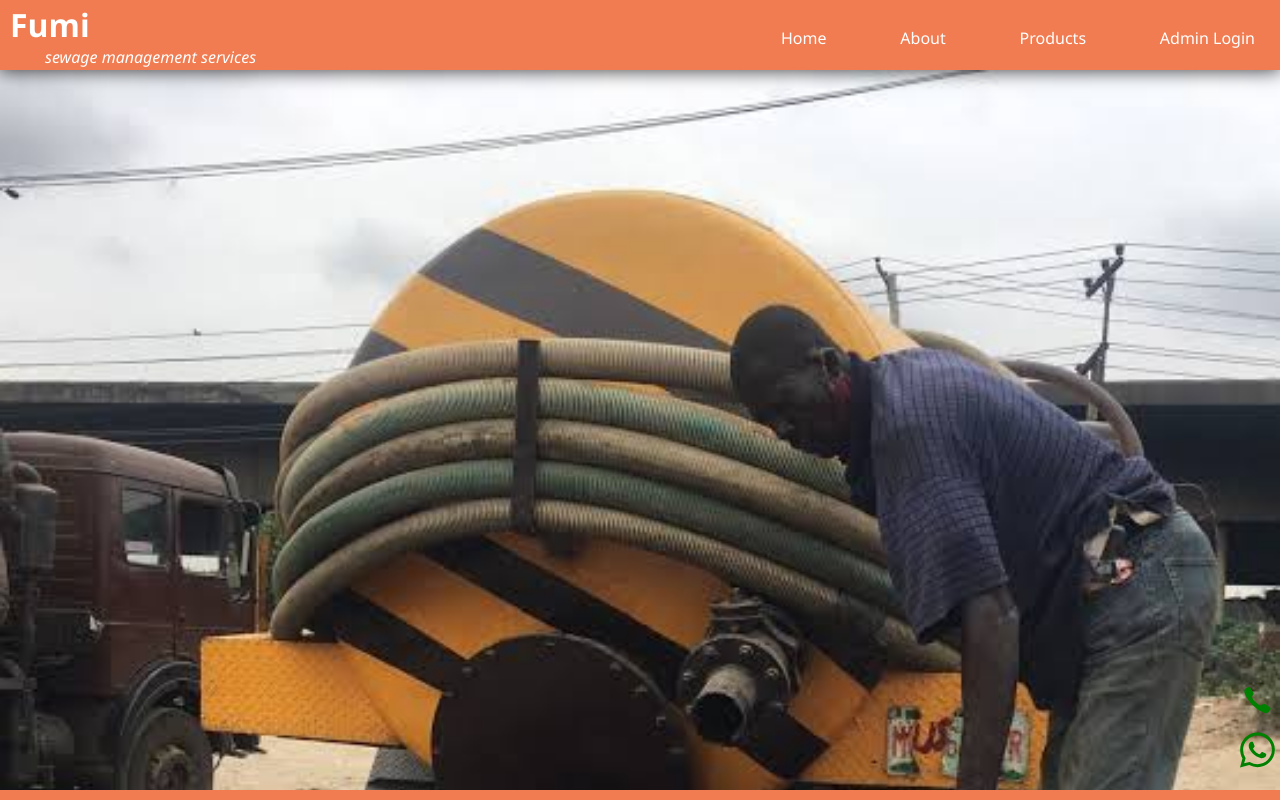
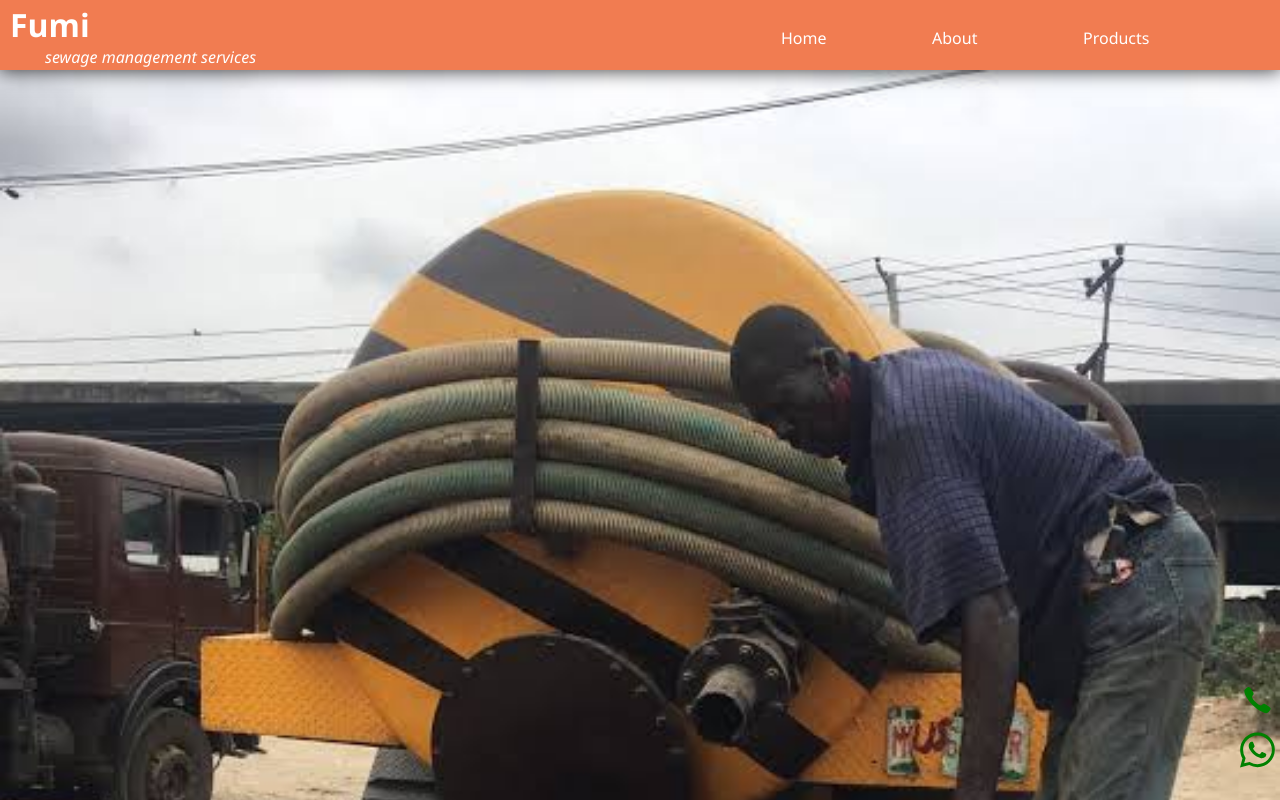
Before and after one commit to AjibadeHassan/Waste-management, a React (Create React App) app: page / in a window 1280 px wide. Shown: the top 800 px of the page. Built offline with nearby package versions, Linux system fonts and the light colour scheme.

Commit message:
third wed

```diff
--- a/src/Components/Header.js
+++ b/src/Components/Header.js
@@ -37,7 +37,7 @@ const Header = () => {
         }}>Home</li>
             <li onClick={()=> Nav('About')}>About</li>
             <li onClick={()=> Nav('Products')}>Products</li>
-            <li onClick={()=> Nav('Admin-login')}>Admin Login</li>
+            <li></li>
         </ul>
         <div onClick={()=> setShow(!show)} className={icon}>
             <AiOutlineMenu/>
--- a/src/Components/Mobile.js
+++ b/src/Components/Mobile.js
@@ -10,7 +10,7 @@ const Mobile = () => {
         }}>Home</li>
             <li onClick={()=> Nav('About')}>About</li>
             <li onClick={()=> Nav('Products')}>Products</li>
-            <li onClick={()=> Nav('AdminDash')}>Admin</li>
+            <li ></li>
     </div>
   )
 }
--- a/src/Css/Style.css
+++ b/src/Css/Style.css
@@ -116,7 +116,7 @@
 
 .Home_container{
     width: 100%;
-    height: 90vh;
+    height: 120vh;
     background: url('../Assets/newhome.jpg');
     background-repeat: no-repeat;
     background-size: cover;
```
